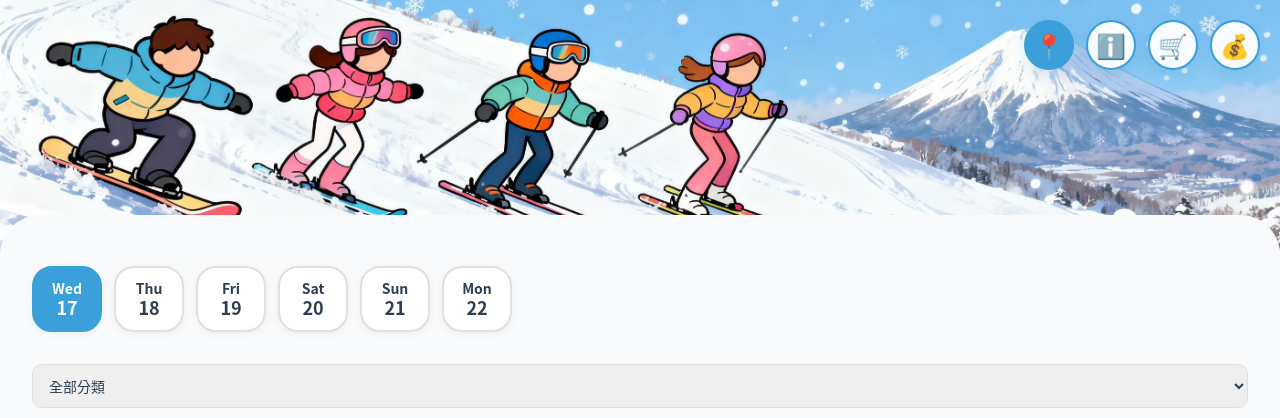
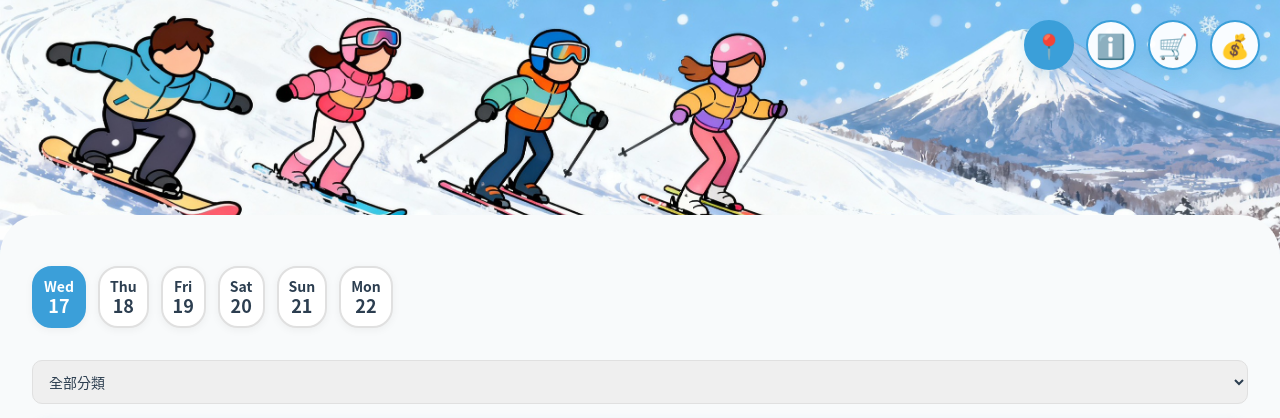
Before and after one commit to macry07/hokkaido-ski-v1, a plain HTML site: page index.html in a window 1280 px wide. Shown: the top 418 px of the page. Drawn offline with nearby package versions, Linux system fonts and the light colour scheme; some packages are replaced by stand-ins of ours.

Commit message:
Update index.html

```diff
--- a/index.html
+++ b/index.html
@@ -111,8 +111,8 @@
         }
 
         .date-item {
-            min-width: 70px;
-            padding: 12px 16px;
+            min-width: 40px;
+            padding: 10px 10px;
             border-radius: 20px;
             background: white;
             border: 2px solid #e0e0e0;
```
